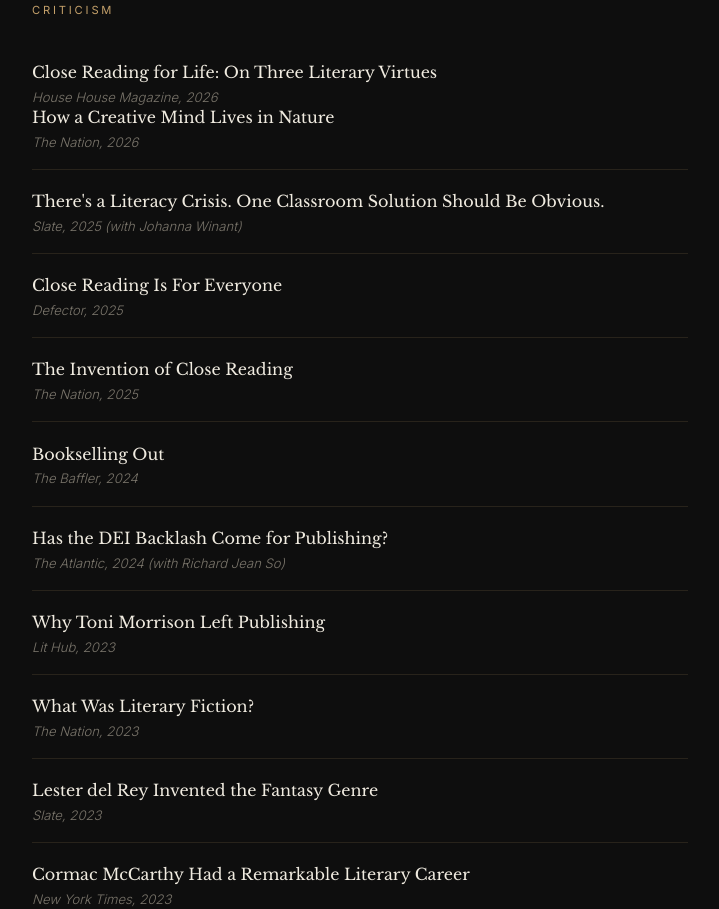
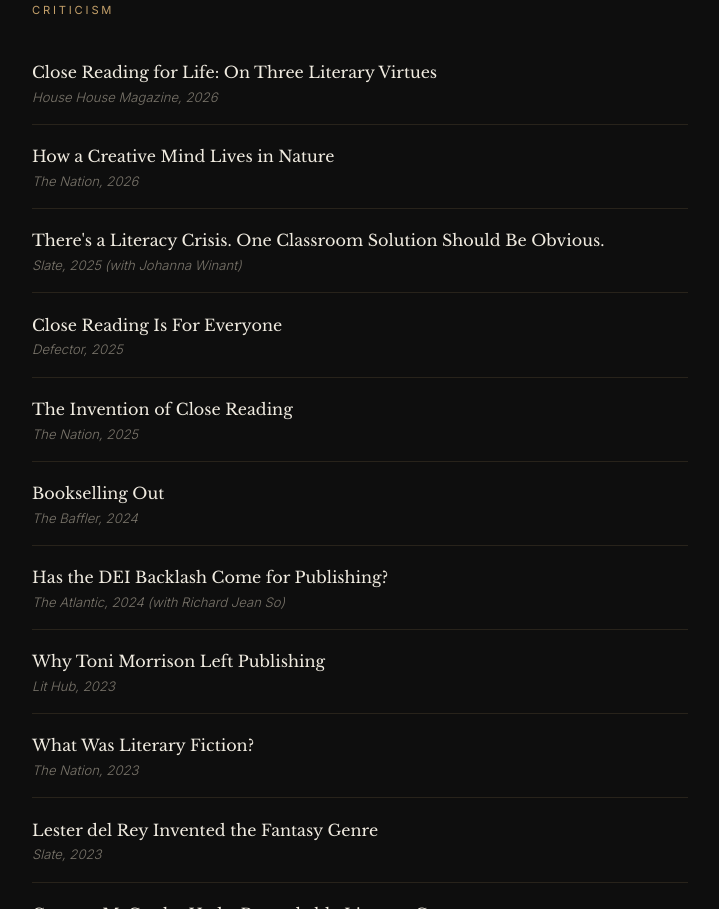
Before and after one commit to sinykin/sinykin.github.io, a plain HTML site: page publications.html in a window 1280 px wide. Shown: the part 1359-2268 px from the top of the page, without its empty margins (280-999 px from the left). Drawn offline with nearby package versions, Linux system fonts and the light colour scheme.

Commit message:
Fix list markup around new publications entry
Co-Authored-By: Claude Fable 5.1 <noreply@anthropic.com>

```diff
--- a/publications.html
+++ b/publications.html
@@ -361,6 +361,8 @@
       <li class="pub-item">
         <div class="pub-title"><a href="https://www.househousemagazine.com/close-reading-for-life" target="_blank" rel="noopener">Close Reading for Life: On Three Literary Virtues</a></div>
         <div class="pub-venue">House House Magazine, 2026</div>
+      </li>
+      <li class="pub-item">
         <div class="pub-title"><a href="https://www.thenation.com/article/environment/how-a-creative-mind-lives-in-nature/" target="_blank" rel="noopener">How a Creative Mind Lives in Nature</a></div>
         <div class="pub-venue">The Nation, 2026</div>
       </li>
```
